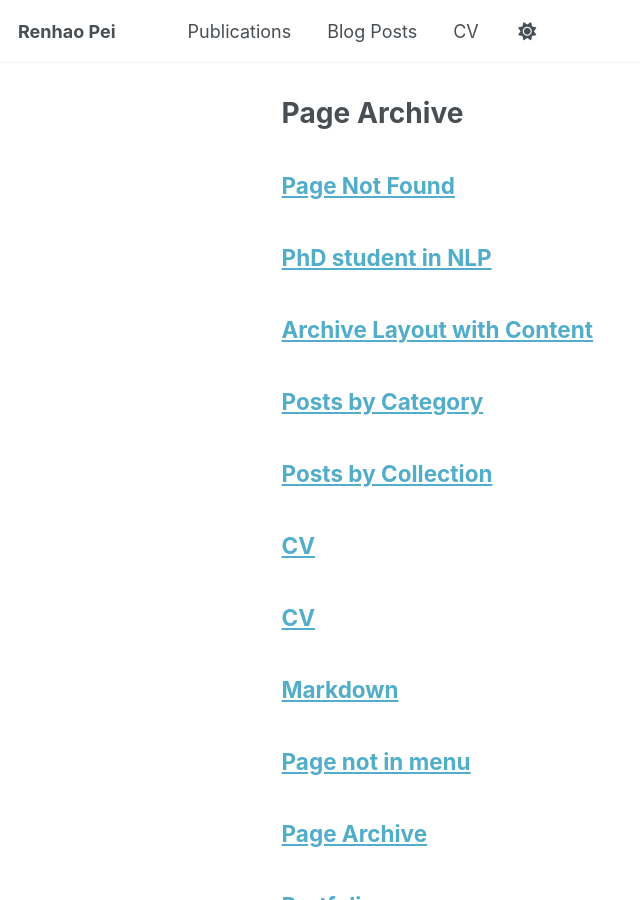
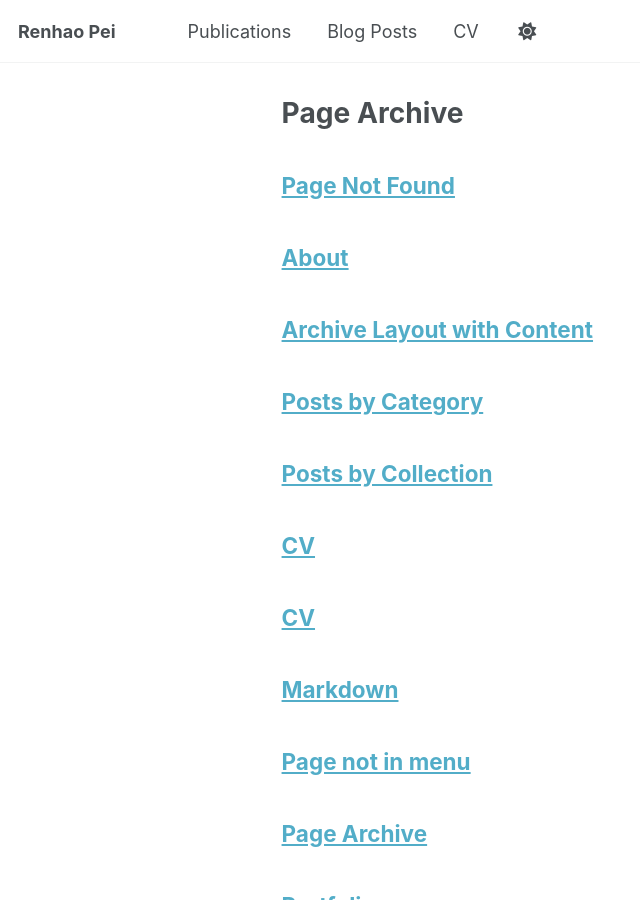
Before and after one commit to Peirh/peirh.github.io, a Jekyll site: the page built from _pages/page-archive.html, in a window 1280 px wide and 900 px high. Shown: the whole window, without its empty margins (0-640 px from the left). Built offline with Jekyll 4.4.1, drawn with Linux system fonts in a browser that asks for light colours; a script bundle is joined from its source files by our own code; library files that are not in the unit come from our copies.

Commit message:
Update about page title and layout

```diff
--- a/_pages/about.md
+++ b/_pages/about.md
@@ -1,7 +1,6 @@
 ---
-permalink: /
-title: "PhD student in NLP"
-layout: home
+title: "About"
+layout: page
 author_profile: true
 
 ---
```
